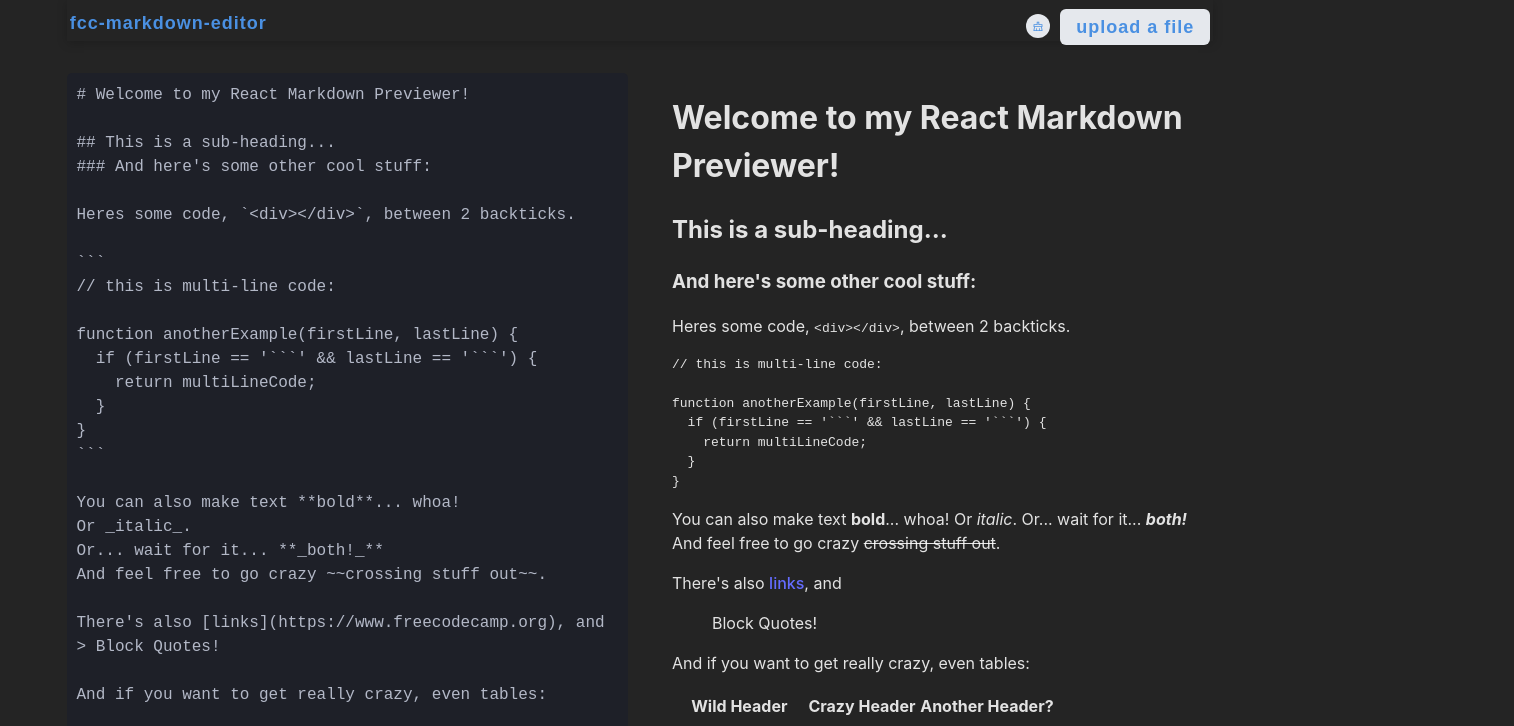
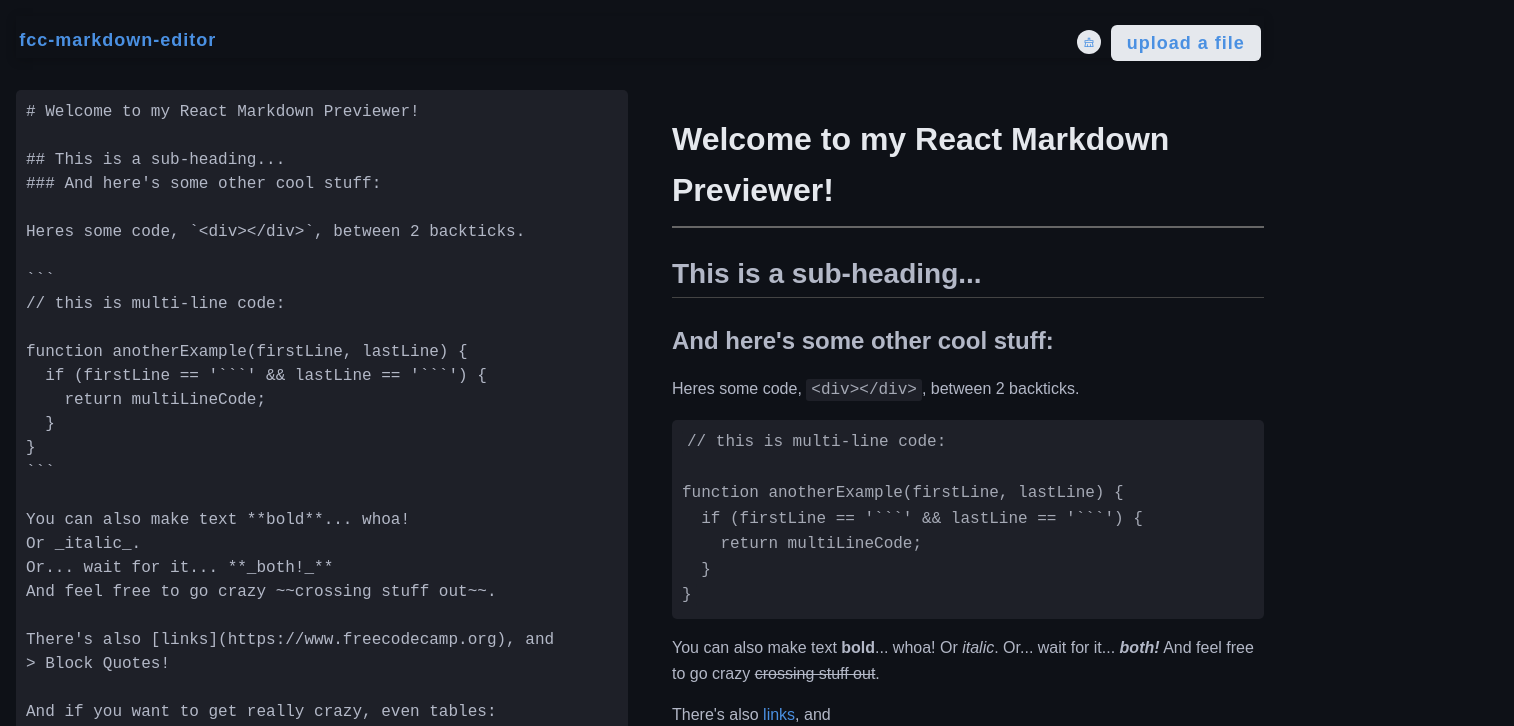
Before and after one commit to lesterpaz99/markdown-previewer, a React (Vite) app: page / in a window 1280 px wide. Shown: the top 726 px of the page, 1514 px wide, since content can reach past the window. Built offline with nearby package versions, Linux system fonts and the light colour scheme.

Commit message:
Add styles to the project

```diff
--- a/src/index.css
+++ b/src/index.css
@@ -1,7 +1,3 @@
-@tailwind base;
-@tailwind components;
-@tailwind utilities;
-
 :root {
   font-family: Inter, system-ui, Avenir, Helvetica, Arial, sans-serif;
   line-height: 1.5;
@@ -9,7 +5,7 @@
 
   color-scheme: light dark;
   color: rgba(255, 255, 255, 0.87);
-  background-color: #242424;
+  background-color: #0E1117;
 
   font-synthesis: none;
   text-rendering: optimizeLegibility;
@@ -27,10 +23,125 @@ a:hover {
   color: #535bf2;
 }
 
+img {
+  width: 100%;
+  height: auto;
+  padding: 0.5rem;
+  border-radius: 6px;
+  filter: invert();
+}
+
+/* Base Styles */
 body {
+  font-family: Arial, sans-serif;
+  line-height: 1.6;
+  color: #B3B8C7; /* Lighter font color for contrast against dark background */
+  background-color: #0E1117;
   margin: 0;
-  display: flex;
-  place-items: center;
   min-width: 320px;
   min-height: 100vh;
+  padding: 1rem;
 }
+
+/* Headings */
+h1, h2, h3, h4, h5, h6 {
+  margin-top: 24px;
+  margin-bottom: 16px;
+  font-weight: bold;
+}
+
+h1 {
+  font-size: 2em;
+  border-bottom: 2px solid #666;
+  padding-bottom: 10px;
+  color: #E5E8ED; /* Even lighter color for primary heading */
+}
+
+h2 {
+  font-size: 1.75em;
+  border-bottom: 1px solid #444; /* Adjusted for dark theme */
+}
+
+h3 {
+  font-size: 1.5em;
+}
+
+h4 {
+  font-size: 1.25em;
+}
+
+h5, h6 {
+  font-size: 1em;
+  font-weight: normal;
+}
+
+/* Paragraphs */
+p {
+  margin-bottom: 16px;
+}
+
+/* Blockquotes */
+blockquote {
+  margin: 20px 0;
+  padding-left: 20px;
+  border-left: 3px solid #333; /* Darker border color */
+  font-style: italic;
+  color: #888; /* Adjusted color for dark theme */
+}
+
+/* Code blocks and inline code */
+pre {
+  background-color: #1E2028; /* Slightly lighter than the main background */
+  padding: 10px;
+  border-radius: 5px;
+  overflow-x: scroll;
+  color: #A5A9B5; /* Adjusted text color for better visibility */
+}
+
+code {
+  font-family: 'Courier New', Courier, monospace;
+  background-color: #1E2028;
+  padding: 2px 5px;
+  border-radius: 3px;
+  color: #A5A9B5;
+}
+
+/* Links */
+a {
+  color: #4A90E2; /* A shade of blue that should pop on dark backgrounds */
+  text-decoration: none;
+  transition: color 0.3s;
+}
+
+a:hover {
+  color: #357ABD; /* A darker shade on hover */
+}
+
+/* Lists */
+ul, ol {
+  margin-bottom: 20px;
+}
+
+li {
+  margin-bottom: 10px;
+}
+
+/* Tables */
+table {
+  width: 100%;
+  border-collapse: collapse;
+  margin-bottom: 20px;
+}
+
+table, th, td {
+  border: 1px solid #333;
+}
+
+th, td {
+  padding: 10px;
+  text-align: left;
+}
+
+th {
+  background-color: #1E2028;
+}
```
